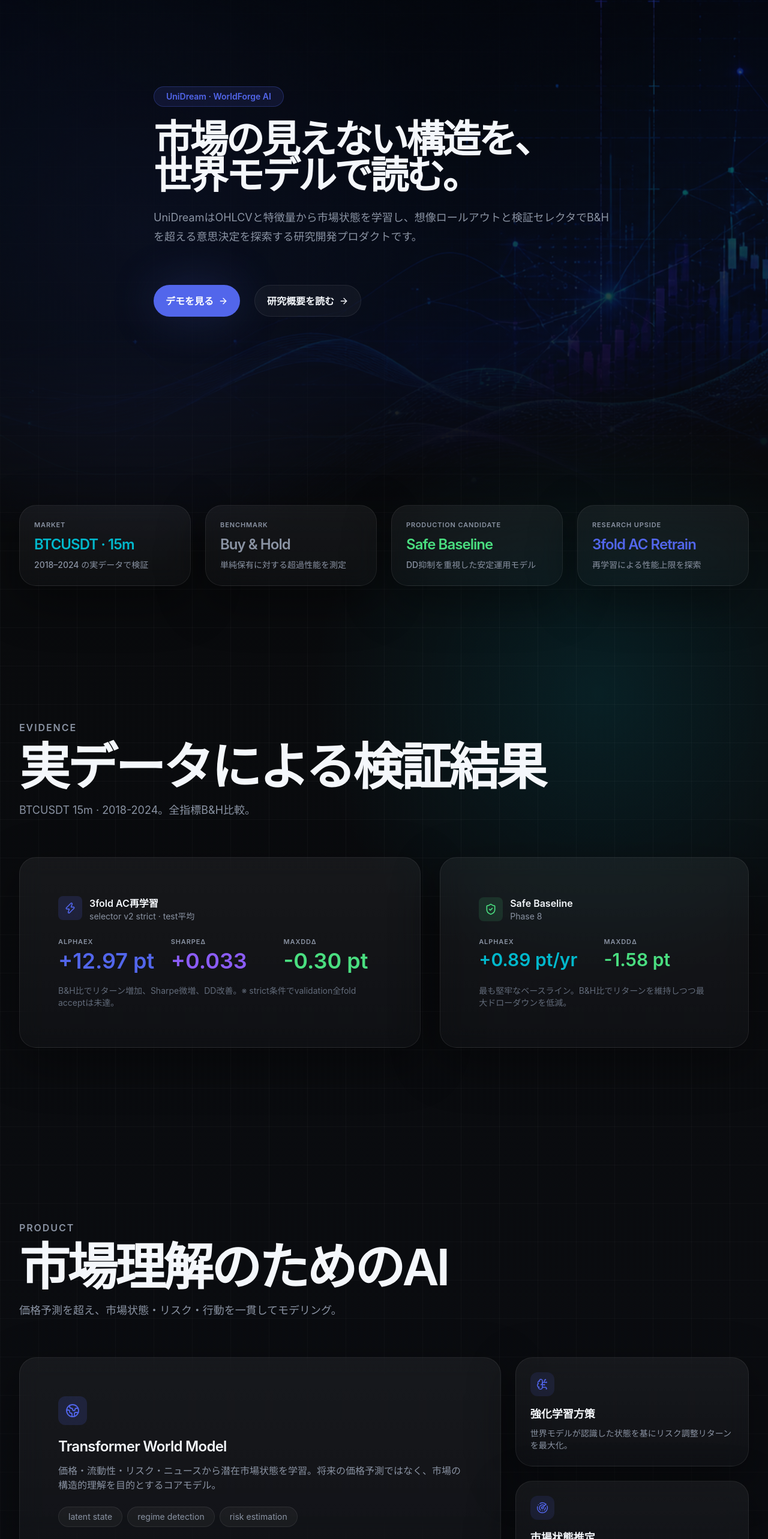
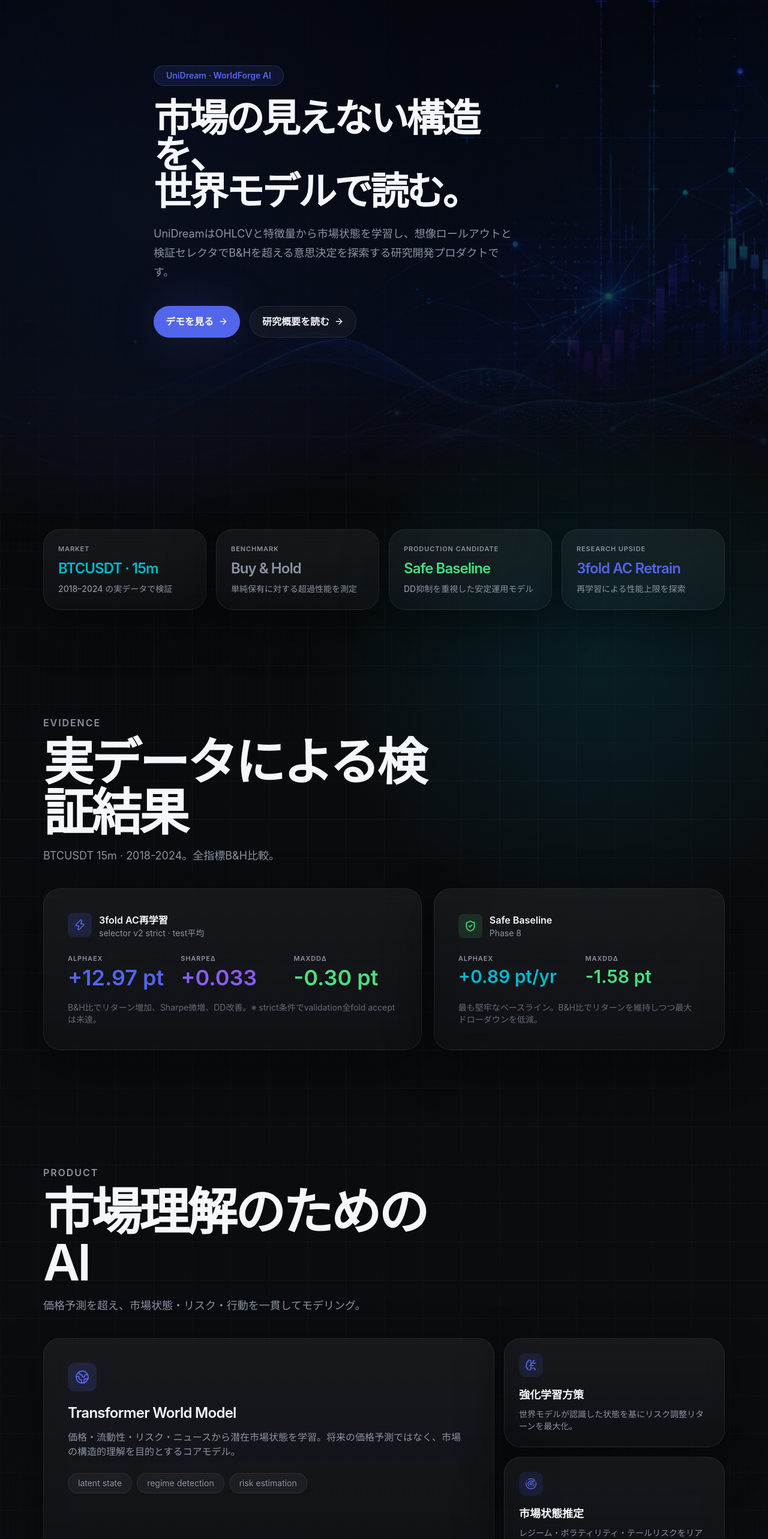
Before and after one commit to shinji-ogasa/unidream-demo-web, a Next.js app: page /homepage in a window 1280 px wide. Shown: the part 234-2800 px from the top of the page at 60% size. Built offline with nearby package versions, Linux system fonts and the light colour scheme.

Commit message:
revert spacing/padding/gap to original, keep text sizes 1.5x

```diff
--- a/src/app/globals.css
+++ b/src/app/globals.css
@@ -135,7 +135,7 @@
 
 /* Layout helpers (DESIGN.md §6) */
 .container-site {
-  max-width: 1800px;
+  max-width: 1200px;
   margin-left: auto;
   margin-right: auto;
   padding-left: 1.5rem;
--- a/src/app/homepage/page.tsx
+++ b/src/app/homepage/page.tsx
@@ -133,7 +133,7 @@
             ))}
           </div>
         </div>
-        <div className="mt-16 pt-5 border-t border-[rgba(255,255,255,0.08)] flex flex-wrap justify-between gap-6 text-xs text-[#626b7a]">
+        <div className="mt-10 pt-5 border-t border-[rgba(255,255,255,0.08)] flex flex-wrap justify-between gap-4 text-xs text-[#626b7a]">
           <p>© 2026 WorldForge AI</p>
           <div className="flex gap-6"><span>Privacy</span><span>Terms</span></div>
         </div>
@@ -157,7 +157,7 @@
           <nav className="hidden items-center gap-8 text-sm font-medium text-[#8a93a3] lg:flex">
             {NAV_ITEMS.map((item) => (<a key={item} href="#" className="transition hover:text-[#f4f7fb]">{item}</a>))}
           </nav>
-          <div className="flex items-center gap-6">
+          <div className="flex items-center gap-4">
             <Link href="/" className="text-sm font-medium text-[#8a93a3] transition hover:text-[#f4f7fb]">デモ</Link>
             <button type="button" className="btn-primary text-sm py-2 px-5">問い合わせ</button>
           </div>
@@ -168,7 +168,7 @@
       <section className="relative min-h-[1140px] flex items-center">
         <div className="hero-visual-bg" />
         <div className="relative z-10 px-[20%] py-20 md:py-28">
-          <div className="max-w-[900px]">
+          <div className="max-w-[600px]">
             <motion.span
               initial={{ opacity: 0, y: 12 }}
               animate={{ opacity: 1, y: 0 }}
@@ -189,7 +189,7 @@
               initial={{ opacity: 0, y: 16 }}
               animate={{ opacity: 1, y: 0 }}
               transition={{ duration: 0.5, delay: 0.25 }}
-              className="mt-6 max-w-[1020px] text-lg leading-8 text-[#8a93a3]"
+              className="mt-6 max-w-[680px] text-lg leading-8 text-[#8a93a3]"
             >
               UniDreamはOHLCVと特徴量から市場状態を学習し、想像ロールアウトと検証セレクタでB&Hを超える意思決定を探索する研究開発プロダクトです。
             </motion.p>
@@ -197,7 +197,7 @@
               initial={{ opacity: 0, y: 14 }}
               animate={{ opacity: 1, y: 0 }}
               transition={{ duration: 0.5, delay: 0.35 }}
-              className="mt-16 flex flex-wrap gap-6"
+              className="mt-10 flex flex-wrap gap-4"
             >
               <CtaButton href="/">デモを見る</CtaButton>
               <CtaButton variant="secondary">研究概要を読む</CtaButton>
@@ -207,8 +207,8 @@
       </section>
 
       {/* metrics strip */}
-      <section className="container-site relative z-10 -mt-16 pb-12 md:pb-20">
-        <div className="grid gap-6 md:grid-cols-4">
+      <section className="container-site relative z-10 -mt-6 pb-12 md:pb-20">
+        <div className="grid gap-4 md:grid-cols-4">
           {METRICS.map((m) => (
             <AnimateInView key={m.label} y={16}>
               <MetricCard {...m} />
@@ -218,32 +218,32 @@
       </section>
 
       {/* evidence / scorecard (DESIGN.md §9-5) */}
-      <section className="container-site py-24 md:py-36">
-        <div className="mb-16 max-w-[1020px]">
+      <section className="container-site py-16 md:py-24">
+        <div className="mb-10 max-w-[680px]">
           <SectionLabel>EVIDENCE</SectionLabel>
           <h2 className="text-[3.75rem] md:text-[5.25rem] font-semibold tracking-[-0.05em] leading-[1.0] text-[#f4f7fb]">実データによる検証結果</h2>
           <p className="mt-4 text-lg text-[#8a93a3]">BTCUSDT 15m · 2018-2024。全指標B&H比較。</p>
         </div>
-        <div className="grid gap-8 lg:grid-cols-[1.3fr_1fr]">
-          <AnimateInView className="card p-12 md:p-16 border-[rgba(94,106,210,0.36)]" x={-20} y={0}>
+        <div className="grid gap-5 lg:grid-cols-[1.3fr_1fr]">
+          <AnimateInView className="card p-8 md:p-10 border-[rgba(94,106,210,0.36)]" x={-20} y={0}>
             <div className="flex items-start gap-3 mb-6">
               <div className="grid h-10 w-10 shrink-0 place-items-center rounded-lg bg-[rgba(82,102,235,0.16)]"><Zap className="h-5 w-5 text-[#5266eb]" strokeWidth={2} /></div>
               <div><p className="text-base font-semibold text-[#f4f7fb]">3fold AC再学習</p><p className="text-sm text-[#8a93a3]">selector v2 strict · test平均</p></div>
             </div>
-            <div className="grid grid-cols-1 sm:grid-cols-3 gap-6 sm:gap-6">
+            <div className="grid grid-cols-1 sm:grid-cols-3 gap-4 sm:gap-4">
               <div><p className="label">AlphaEx</p><p className="mt-1 text-4xl font-semibold text-[#5266eb]">+12.97 pt</p></div>
               <div><p className="label">SharpeΔ</p><p className="mt-1 text-4xl font-semibold text-[#8b5cf6]">+0.033</p></div>
               <div><p className="label">MaxDDΔ</p><p className="mt-1 text-4xl font-semibold text-[#4ade80]">-0.30 pt</p></div>
             </div>
             <p className="mt-5 text-sm text-[#626b7a] leading-5">B&H比でリターン増加、Sharpe微増、DD改善。※ strict条件でvalidation全fold acceptは未達。</p>
           </AnimateInView>
-          <AnimateInView className="card p-12 md:p-16 flex flex-col justify-between" x={20} y={0} delay={0.15}>
+          <AnimateInView className="card p-8 md:p-10 flex flex-col justify-between" x={20} y={0} delay={0.15}>
             <div>
               <div className="flex items-center gap-3 mb-6">
                 <div className="grid h-10 w-10 place-items-center rounded-lg bg-[rgba(74,222,128,0.12)]"><ShieldCheck className="h-5 w-5 text-[#4ade80]" strokeWidth={2} /></div>
                 <div><p className="text-base font-semibold text-[#f4f7fb]">Safe Baseline</p><p className="text-sm text-[#8a93a3]">Phase 8</p></div>
               </div>
-              <div className="grid grid-cols-2 gap-8">
+              <div className="grid grid-cols-2 gap-5">
                 <div><p className="label">AlphaEx</p><p className="mt-1 text-3xl font-semibold text-[#02b8cc]">+0.89 pt/yr</p></div>
                 <div><p className="label">MaxDDΔ</p><p className="mt-1 text-3xl font-semibold text-[#4ade80]">-1.58 pt</p></div>
               </div>
@@ -254,14 +254,14 @@
       </section>
 
       {/* product (DESIGN.md §9-4) */}
-      <section className="container-site py-24 md:py-36">
-        <div className="mb-16 max-w-[1020px]">
+      <section className="container-site py-16 md:py-24">
+        <div className="mb-10 max-w-[680px]">
           <SectionLabel>PRODUCT</SectionLabel>
           <h2 className="text-[3.75rem] md:text-[5.25rem] font-semibold tracking-[-0.05em] leading-[1.0] text-[#f4f7fb]">市場理解のためのAI</h2>
           <p className="mt-4 text-lg text-[#8a93a3]">価格予測を超え、市場状態・リスク・行動を一貫してモデリング。</p>
         </div>
-        <div className="grid gap-6 md:grid-cols-3">
-          <AnimateInView y={20} className="md:col-span-2 md:row-span-2 card p-12 md:p-16">
+        <div className="grid gap-4 md:grid-cols-3">
+          <AnimateInView y={20} className="md:col-span-2 md:row-span-2 card p-8 md:p-10">
             <div className="grid h-12 w-12 place-items-center rounded-xl bg-[rgba(82,102,235,0.16)]"><Globe2 className="h-6 w-6 text-[#5266eb]" strokeWidth={1.8} /></div>
             <h3 className="mt-5 text-2xl font-semibold tracking-[-0.03em] text-[#f4f7fb]">Transformer World Model</h3>
             <p className="mt-3 text-base leading-6 text-[#8a93a3]">価格・流動性・リスク・ニュースから潜在市場状態を学習。将来の価格予測ではなく、市場の構造的理解を目的とするコアモデル。</p>
@@ -290,14 +290,14 @@
       </section>
 
       {/* vision */}
-      <section className="container-site py-24 md:py-36">
-        <div className="mb-16">
+      <section className="container-site py-16 md:py-24">
+        <div className="mb-10">
           <SectionLabel>PIPELINE</SectionLabel>
         </div>
         <div className="rounded-card overflow-hidden border border-[rgba(255,255,255,0.08)] shadow-panel mb-12">
           <Image src="/VISION_img.png" alt="UniDream pipeline diagram" width={2400} height={1350} className="w-full h-auto" />
         </div>
-        <div className="max-w-[1020px]">
+        <div className="max-w-[680px]">
           <SectionLabel>VISION</SectionLabel>
           <h2 className="text-[3.75rem] md:text-[5.25rem] font-semibold tracking-[-0.05em] leading-[1.0] text-[#f4f7fb]">価格予測を超えた市場理解へ</h2>
           <div className="mt-6 space-y-4 text-base leading-7 text-[#8a93a3]">
@@ -308,12 +308,12 @@
       </section>
 
       {/* live demo (DESIGN.md §9-4) */}
-      <section className="container-site py-24 md:py-36">
-        <div className="mb-16 max-w-[1020px]">
+      <section className="container-site py-16 md:py-24">
+        <div className="mb-10 max-w-[680px]">
           <SectionLabel>LIVE DEMO</SectionLabel>
           <h2 className="text-[3.75rem] md:text-[5.25rem] font-semibold tracking-[-0.05em] leading-[1.0] text-[#f4f7fb]">推論ダッシュボード</h2>
           <p className="mt-4 text-lg text-[#8a93a3]">リアルタイムで動作する研究デモ。エクイティ・ポジション・市場状態を一画面で。</p>
-          <div className="mt-5 flex items-center gap-6 text-sm text-[#8a93a3]">
+          <div className="mt-5 flex items-center gap-4 text-sm text-[#8a93a3]">
             <span className="flex items-center gap-2"><span className="h-1.5 w-1.5 rounded-full bg-[#4ade80]" />Live · next inference in ~15m</span>
             <span className="flex items-center gap-2"><ArrowRight className="h-3 w-3 text-[#02b8cc]" />BTCUSDT · 15m</span>
           </div>
@@ -329,7 +329,7 @@
 
       {/* CTA (DESIGN.md §9-8) */}
       <section className="container-site pb-24 md:pb-32">
-        <div className="card border-[rgba(255,255,255,0.08)] p-16 md:p-20">
+        <div className="card border-[rgba(255,255,255,0.08)] p-10 md:p-14">
           <div className="grid gap-8 md:grid-cols-[1.5fr_1fr] items-center">
             <div>
               <p className="label">CONTACT</p>
```
